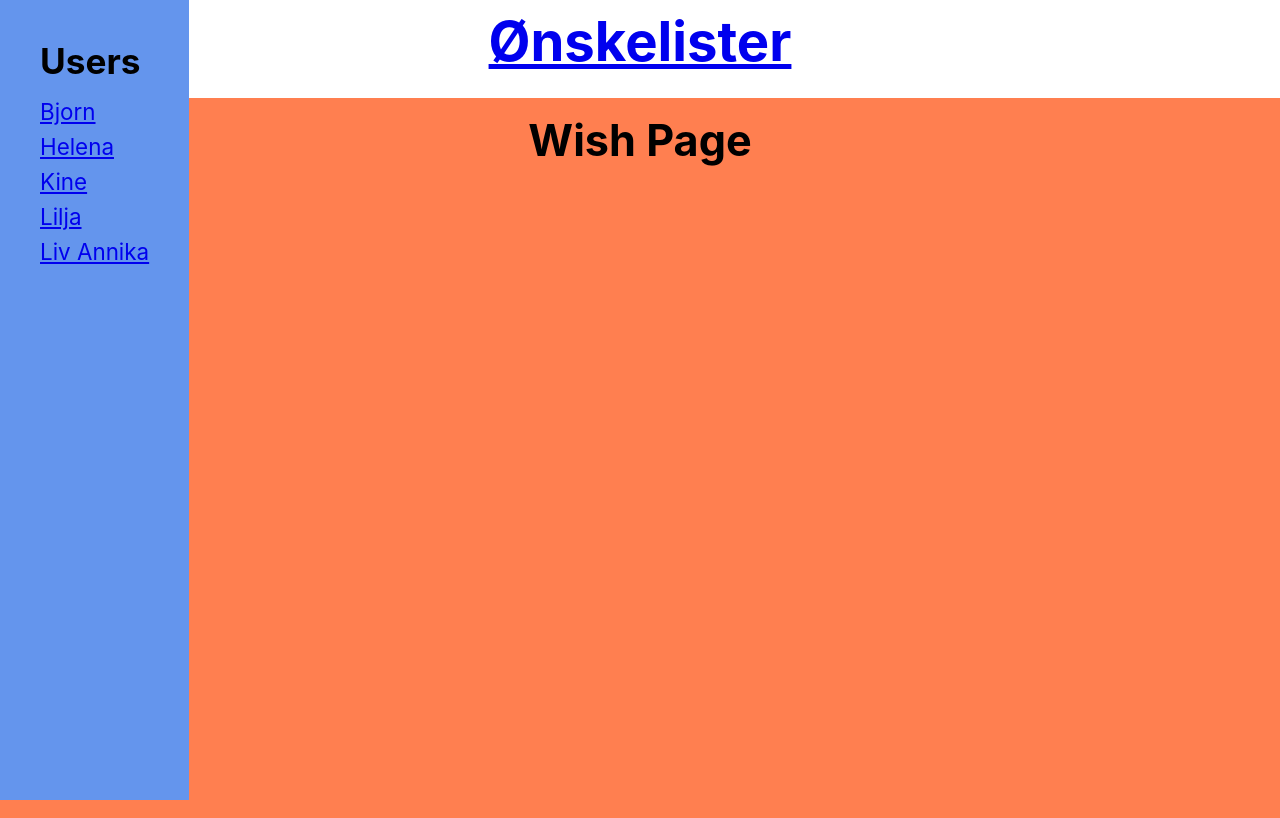
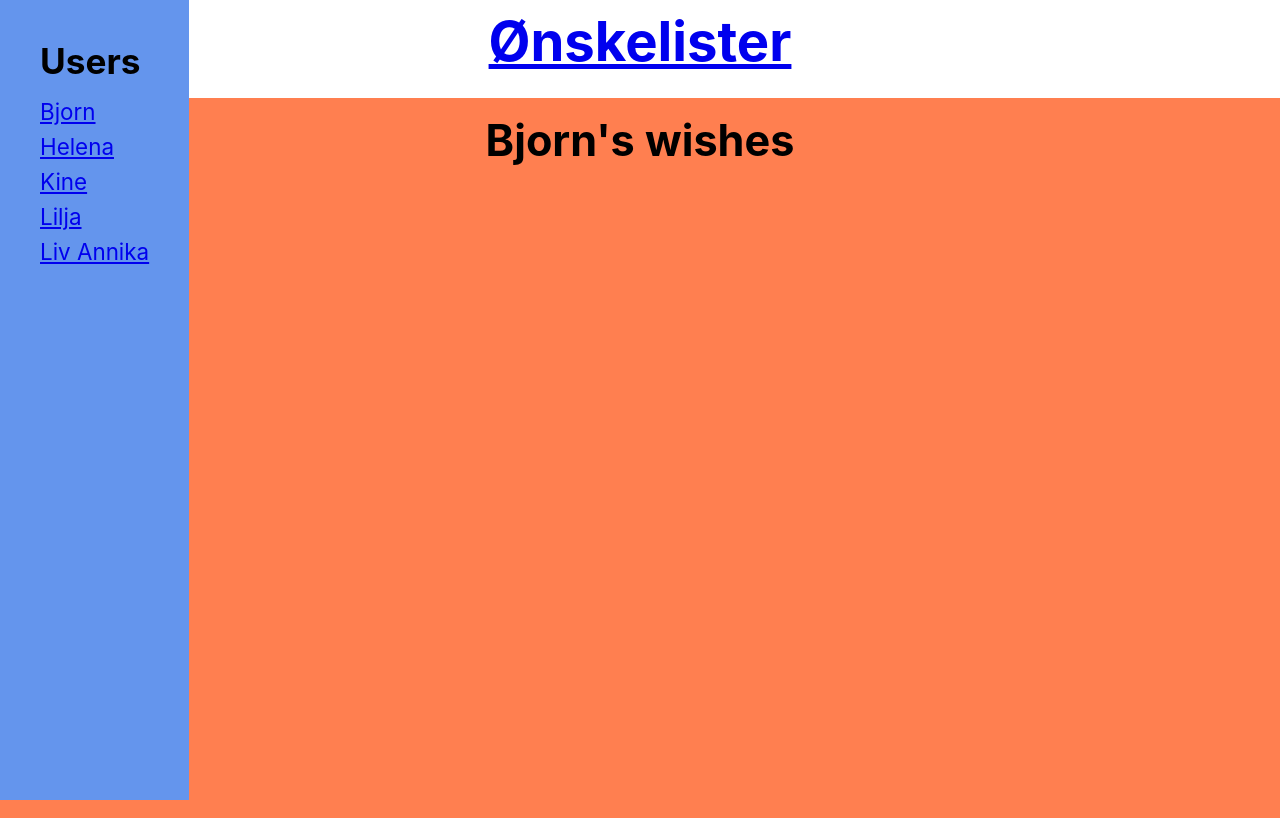
Before and after one commit to magnus-schj/Wishlist, a React (Create React App) app in the folder frontend/react/main/: page /Bjorn in a window 1280 px wide. Built offline with nearby package versions, Linux system fonts and the light colour scheme.

Commit message:
used match to find correct user

```diff
--- a/frontend/react/main/src/App.js
+++ b/frontend/react/main/src/App.js
@@ -6,7 +6,7 @@ import "./App.css";
 
 import UserMenu from "./components/user-menu/UserMenu.component";
 import Main from "./pages/main/Main.component";
-import WishPage from "./components/wish-page/WishPage.component";
+import WishPage from "./pages/wish-page/WishPage.component";
 const App = () => {
   const mockData = useSelector((state) => state.mockData);
   const [userLoggedIn, setUserLoggedIn] = useState(false);
--- a/frontend/react/main/src/components/wish-page/WishPage.component.jsx
+++ /dev/null
@@ -1,13 +0,0 @@
-import "./wish-page.styles.css";
-
-const WishPage = (props) => {
-  console.log(props);
-
-  return (
-    <div className="wish-page">
-      <h1>Wish Page</h1>
-    </div>
-  );
-};
-
-export default WishPage;
--- a/frontend/react/main/src/pages/main/Main.component.jsx
+++ b/frontend/react/main/src/pages/main/Main.component.jsx
@@ -1,7 +1,5 @@
 import { useState } from "react";
 import { useSelector, useDispatch } from "react-redux";
-import { Route } from "react-router";
-import WishPage from "../../components/wish-page/WishPage.component";
 
 import { setNumber } from "../../redux/test-state/test.actions";
 import "./main.styles.css";
--- /dev/null
+++ b/frontend/react/main/src/pages/wish-page/WishPage.component.jsx
@@ -0,0 +1,18 @@
+import { useSelector } from "react-redux";
+import "./wish-page.styles.css";
+
+const WishPage = ({ match }) => {
+  console.log("props:");
+  console.log(match.params.userID);
+  const userInfo = useSelector((state) =>
+    state.mockData.find((user) => user.name === match.params.userID)
+  );
+  console.log(userInfo);
+  return (
+    <div className="wish-page">
+      <h1>{userInfo.name}'s wishes</h1>
+    </div>
+  );
+};
+
+export default WishPage;
```
Also changed, not shown: frontend/react/main/src/pages/wish-pages/wish-pages.component.jsx (deleted, +0 -9 lines), frontend/react/main/src/pages/wish-page/wish-page.styles.css (renamed from frontend/react/main/src/components/wish-page/wish-page.styles.css).
